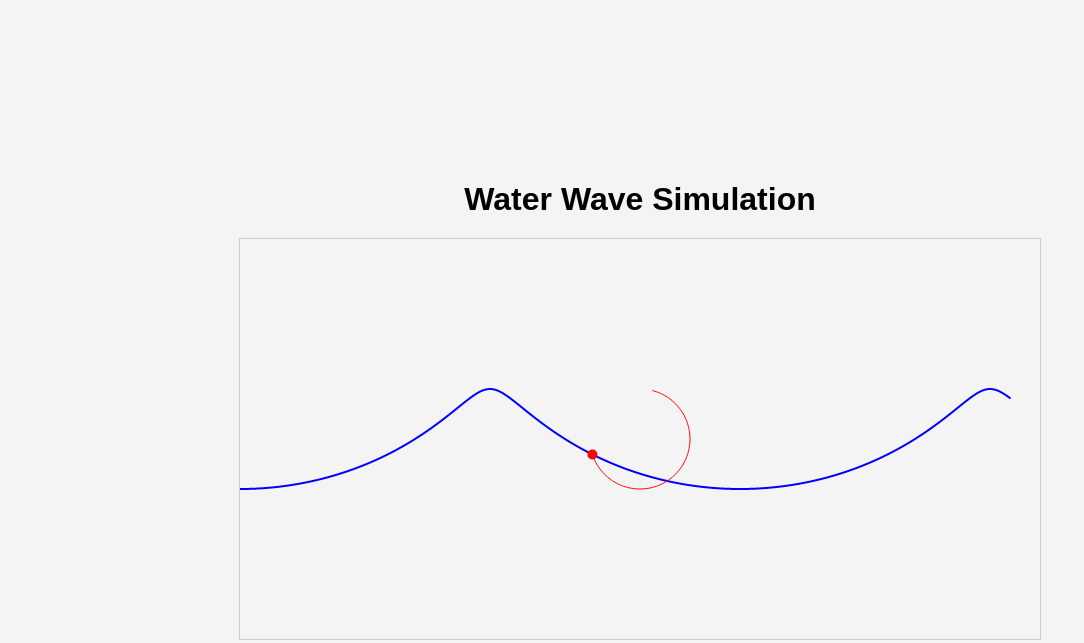
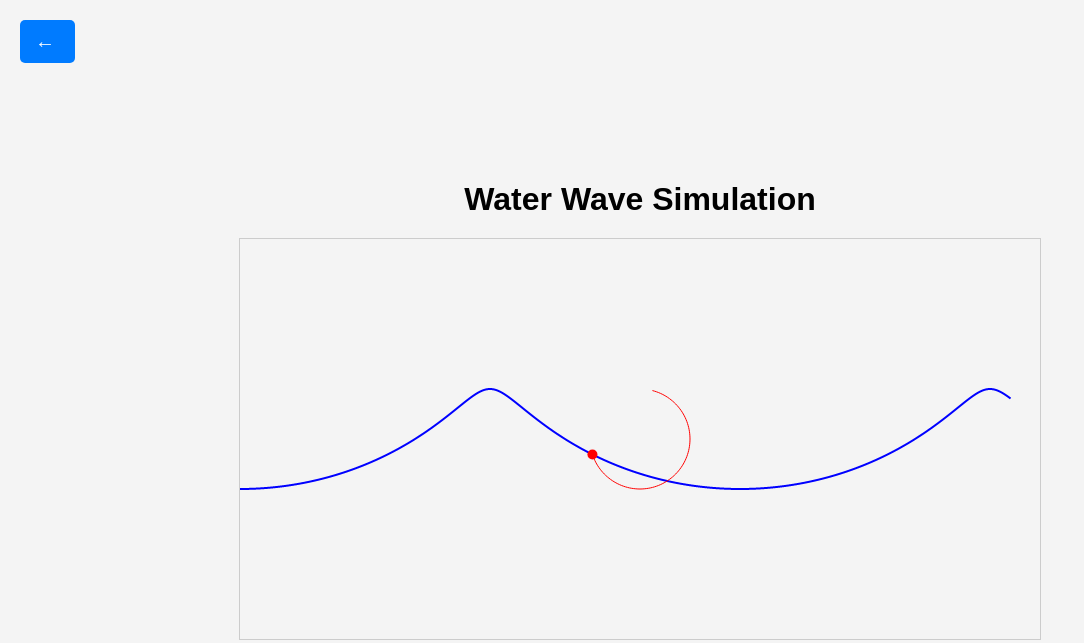
Before and after one commit to YunHsiuLu/yunhsiulu.github.io, a plain HTML site: page portfolio/WaterWave/index.html in a window 1280 px wide. Shown: the whole page, without its empty margins (0-1084 px from the left). Drawn offline with Linux system fonts and the light colour scheme.

Commit message:
24/08/13 23:52:28 auto push

```diff
--- a/portfolio/StandingWave/styles.css
+++ b/portfolio/StandingWave/style.css
@@ -11,6 +11,29 @@ body {
 
 h1 {
     margin-bottom: 20px;
+}
+
+.back-button {
+    display: flex;
+    align-items: center;
+    position: fixed;
+    top: 20px;
+    left: 20px;
+    padding: 10px 15px;
+    font-size: 20px;
+    color: #fff;
+    background-color: #007bff;
+    border: none;
+    border-radius: 5px;
+    cursor: pointer;
+    text-decoration: none;
+}
+.back-button:hover {
+    background-color: #0056b3;
+}
+.arrow {
+    margin-right: 5px;
+    font-size: 20px;
 }
 
 canvas {
--- a/portfolio/WaterWave/index.html
+++ b/portfolio/WaterWave/index.html
@@ -4,9 +4,12 @@
     <meta charset="UTF-8">
     <meta name="viewport" content="width=device-width, initial-scale=1.0">
     <title>Water Wave Simulation</title>
-    <link rel="stylesheet" href="styles.css">
+    <link rel="stylesheet" href="style.css">
 </head>
 <body>
+    <a href="#" class="back-button" onclick="history.back(); return false;">
+        <span class="arrow">←</span>
+    </a>
     <h1>Water Wave Simulation</h1>
     <canvas id="waveCanvas"></canvas>
     <script src="script.js"></script>
--- /dev/null
+++ b/portfolio/WaterWave/style.css
@@ -0,0 +1,41 @@
+body {
+    font-family: Arial, sans-serif;
+    display: flex;
+    flex-direction: column;
+    align-items: center;
+    justify-content: center;
+    height: 100vh;
+    margin: 0;
+    background-color: #f4f4f4;
+}
+
+.back-button {
+    display: flex;
+    align-items: center;
+    position: fixed;
+    top: 20px;
+    left: 20px;
+    padding: 10px 15px;
+    font-size: 20px;
+    color: #fff;
+    background-color: #007bff;
+    border: none;
+    border-radius: 5px;
+    cursor: pointer;
+    text-decoration: none;
+}
+.back-button:hover {
+    background-color: #0056b3;
+}
+.arrow {
+    margin-right: 5px;
+    font-size: 20px;
+}
+
+h1 {
+    margin-bottom: 20px;
+}
+
+canvas {
+    border: 1px solid #ccc;
+}
--- a/portfolio/WaterWave/styles.css
+++ /dev/null
@@ -1,18 +0,0 @@
-body {
-    font-family: Arial, sans-serif;
-    display: flex;
-    flex-direction: column;
-    align-items: center;
-    justify-content: center;
-    height: 100vh;
-    margin: 0;
-    background-color: #f4f4f4;
-}
-
-h1 {
-    margin-bottom: 20px;
-}
-
-canvas {
-    border: 1px solid #ccc;
-}
```
Also changed, not shown: portfolio/StandingWave/index.html (+4 -1 lines).
